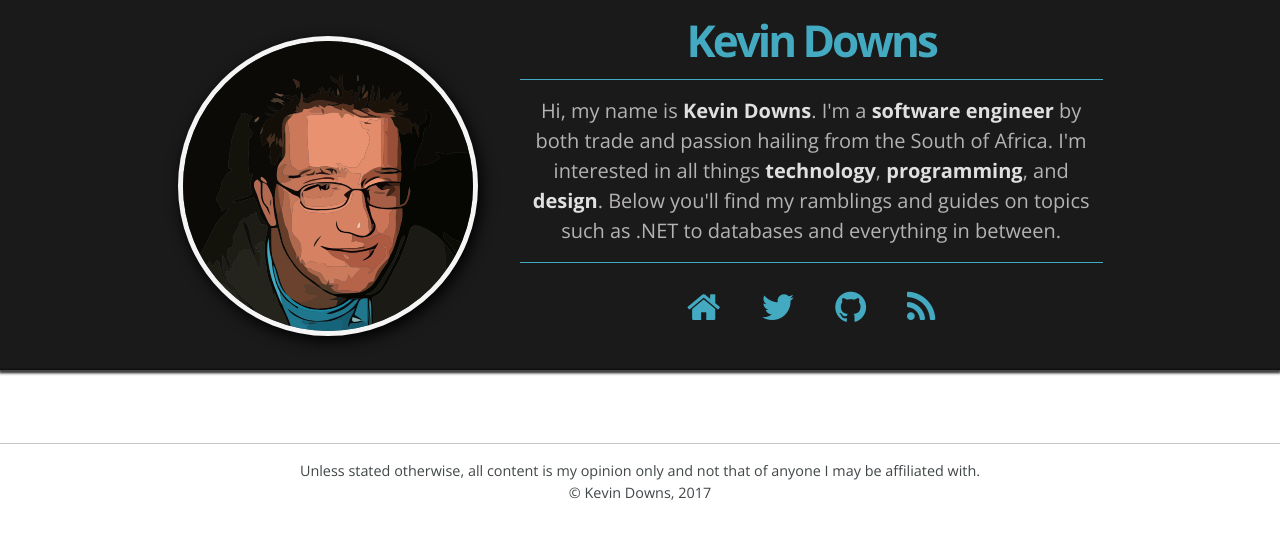
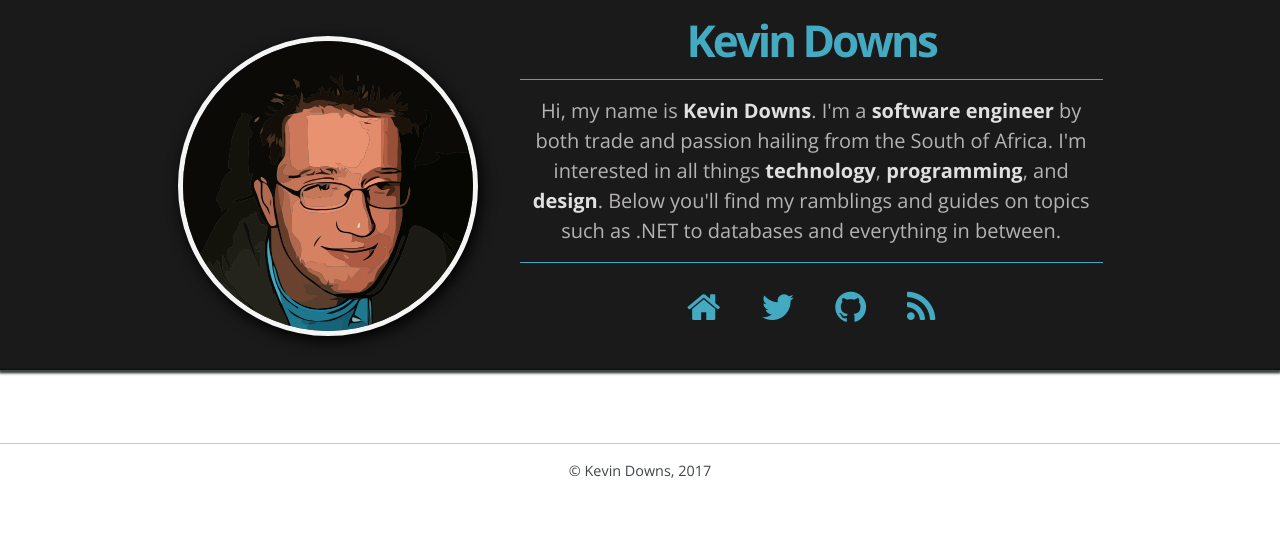
Before and after one commit to kpdowns/blog, a Jekyll site: the page built from index.html, in a window 1280 px wide. Shown: the top 539 px of the page. Built offline with Jekyll 4.4.1, drawn with Linux system fonts in a browser that asks for light colours; the list of posts is cut into pages by our own code.

Commit message:
Tidy up page footer

```diff
--- a/_includes/page-footer.html
+++ b/_includes/page-footer.html
@@ -1,3 +1,3 @@
 <footer class="site-footer">
-  <span class="site-footer-credits">Unless stated otherwise, all content is my opinion only and not that of anyone I may be affiliated with. <br/> &copy; Kevin Downs, 2017</span>
+  <span class="site-footer-credits">&copy; Kevin Downs, 2017</span>
 </footer>
```
